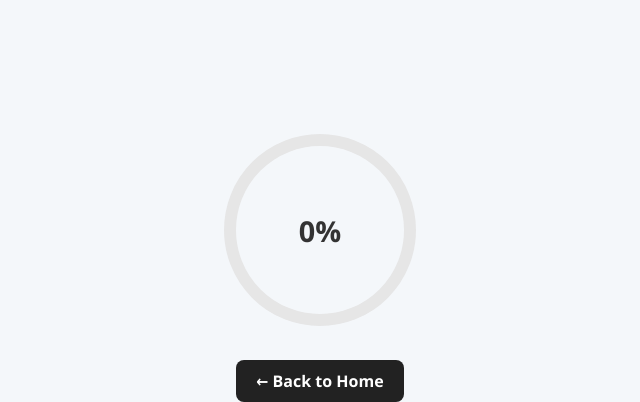
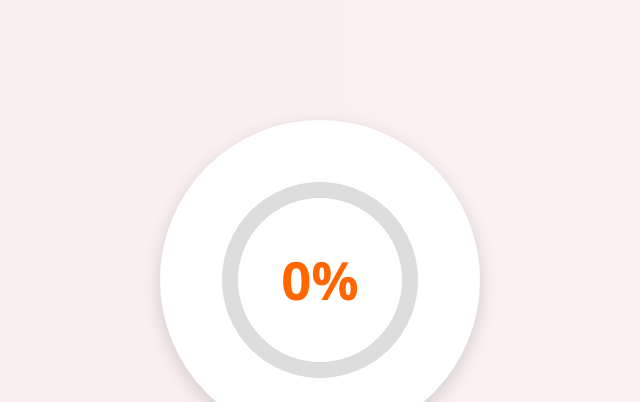
Before and after one commit to Naorl98/FS-APP, a Flask app: page /processing/1 in a window 1280 px wide. Shown: the top 402 px of the page, without its empty margins (320-960 px from the left). Run offline with Flask 3, Linux system fonts and the light colour scheme.

Commit message:
circle pro and pencil img processing html

```diff
--- a/templates/processing.html
+++ b/templates/processing.html
@@ -8,63 +8,61 @@
     body {
       margin: 0;
       font-family: 'Segoe UI', Tahoma, Geneva, Verdana, sans-serif;
-      background: #f4f7fa;
+      background: linear-gradient(270deg, #f8f9fa, #fce3e3, #e3f8fc, #fff0da);
+      background-size: 800% 800%;
+      animation: backgroundFade 12s ease infinite;
       color: #333;
       text-align: center;
-      padding-top: 100px;
+      padding-top: 80px;
     }
+
+    @keyframes backgroundFade {
+      0% {background-position: 0% 50%;}
+      50% {background-position: 100% 50%;}
+      100% {background-position: 0% 50%;}
+    }
+
     .btn-return {
       display: inline-block;
-      padding: 10px 20px;
+      padding: 12px 24px;
       background-color: #222;
       color: white;
       text-decoration: none;
-      border-radius: 8px;
+      border-radius: 10px;
       font-weight: bold;
+      font-size: 1.1rem;
       transition: background-color 0.3s;
+      box-shadow: 0 4px 10px rgba(0,0,0,0.2);
     }
+
     .btn-return:hover {
       background-color: #444;
     }
-    .container {
-      max-width: 600px;
-      margin: auto;
-      background: white;
-      padding: 40px 30px;
-      border-radius: 10px;
-      box-shadow: 0 0 10px rgba(0,0,0,0.1);
-    }
 
-    h2 {
-      margin-bottom: 10px;
-    }
-
-    p {
-      margin-bottom: 20px;
-      font-size: 1rem;
-    }
     .circle-wrapper {
       position: relative;
-    width: 200px;
-    height: 200px;
-    margin: 30px auto;
+      width: 320px;
+      height: 320px;
+      margin: 40px auto;
+      box-shadow: 0 6px 18px rgba(0,0,0,0.15);
+      border-radius: 50%;
+      background: white;
     }
-
 
     .progress-ring__background {
       fill: none;
-    stroke: #e6e6e6;
-    stroke-width: 12;
+      stroke: #ddd;
+      stroke-width: 16;
     }
 
     .progress-ring__circle {
       fill: none;
-    stroke: #00bfff;
-    stroke-width: 12;
+      stroke: url(#gradient);
+      stroke-width: 16;
       stroke-linecap: round;
       transform: rotate(-90deg);
       transform-origin: 50% 50%;
-    stroke-dasharray: 565.48; /* 2 * PI * r */
+      stroke-dasharray: 565.48;
       stroke-dashoffset: 565.48;
       transition: stroke-dashoffset 0.35s ease-out;
     }
@@ -74,26 +72,35 @@
       top: 50%;
       left: 50%;
       transform: translate(-50%, -50%);
-    font-size: 1.8rem;
+      font-size: 3rem;
       font-weight: bold;
-    color: #333;
+      color: #ff6600;
+      animation: pulse 1.5s infinite;
     }
+
+    @keyframes pulse {
+      0% { transform: translate(-50%, -50%) scale(1); }
+      50% { transform: translate(-50%, -50%) scale(1.1); }
+      100% { transform: translate(-50%, -50%) scale(1); }
+    }
+
     .animation-wrapper {
-    margin-top: 30px;
-    text-align: center;
+      margin-top: 50px;
     }
 
     .pencil-animation {
-    width: 80px;
+      width: 180px;
       height: auto;
       animation: float 2s ease-in-out infinite;
+      box-shadow: 0 8px 16px rgba(0,0,0,0.1);
     }
 
     @keyframes float {
-    0% { transform: translateY(0px); }
-    50% { transform: translateY(-10px); }
-    100% { transform: translateY(0px); }
+      0% { transform: translateY(0); }
+      50% { transform: translateY(-14px); }
+      100% { transform: translateY(0); }
     }
+
     .error {
       margin-top: 20px;
       color: red;
@@ -104,19 +111,25 @@
 <body>
 
   <div class="circle-wrapper">
-    <svg class="progress-ring" width="200" height="200">
-      <circle class="progress-ring__background" r="90" cx="100" cy="100" />
-      <circle class="progress-ring__circle" r="90" cx="100" cy="100" />
+    <svg class="progress-ring" width="320" height="320">
+      <defs>
+        <linearGradient id="gradient" x1="0%" y1="0%" x2="100%" y2="100%">
+          <stop offset="0%" style="stop-color:#ff6600; stop-opacity:1" />
+          <stop offset="100%" style="stop-color:#000000; stop-opacity:1" />
+        </linearGradient>
+      </defs>
+      <circle class="progress-ring__background" r="90" cx="160" cy="160" />
+      <circle class="progress-ring__circle" r="90" cx="160" cy="160" />
     </svg>
     <div class="circle-text" id="progress-value">0%</div>
   </div>
 
-  <div style="text-align: center; margin-top: 30px;">
-    <a href="/" class="btn-return">← Back to Home</a>
+  <div class="animation-wrapper">
+    <img src="{{ url_for('static', filename='images/pencil.gif') }}" alt="Pencil writing" class="pencil-animation">
   </div>
 
-  <div class="animation-wrapper">
-  <img src="{{ url_for('static', filename='images/pencil.gif') }}" alt="Pencil writing" class="pencil-animation">
+  <div style="text-align: center; margin-top: 40px;">
+    <a href="/" class="btn-return">← Back to Home</a>
   </div>
 
   <script>
```
Lines whose indentation alone changed are shown as unchanged.
